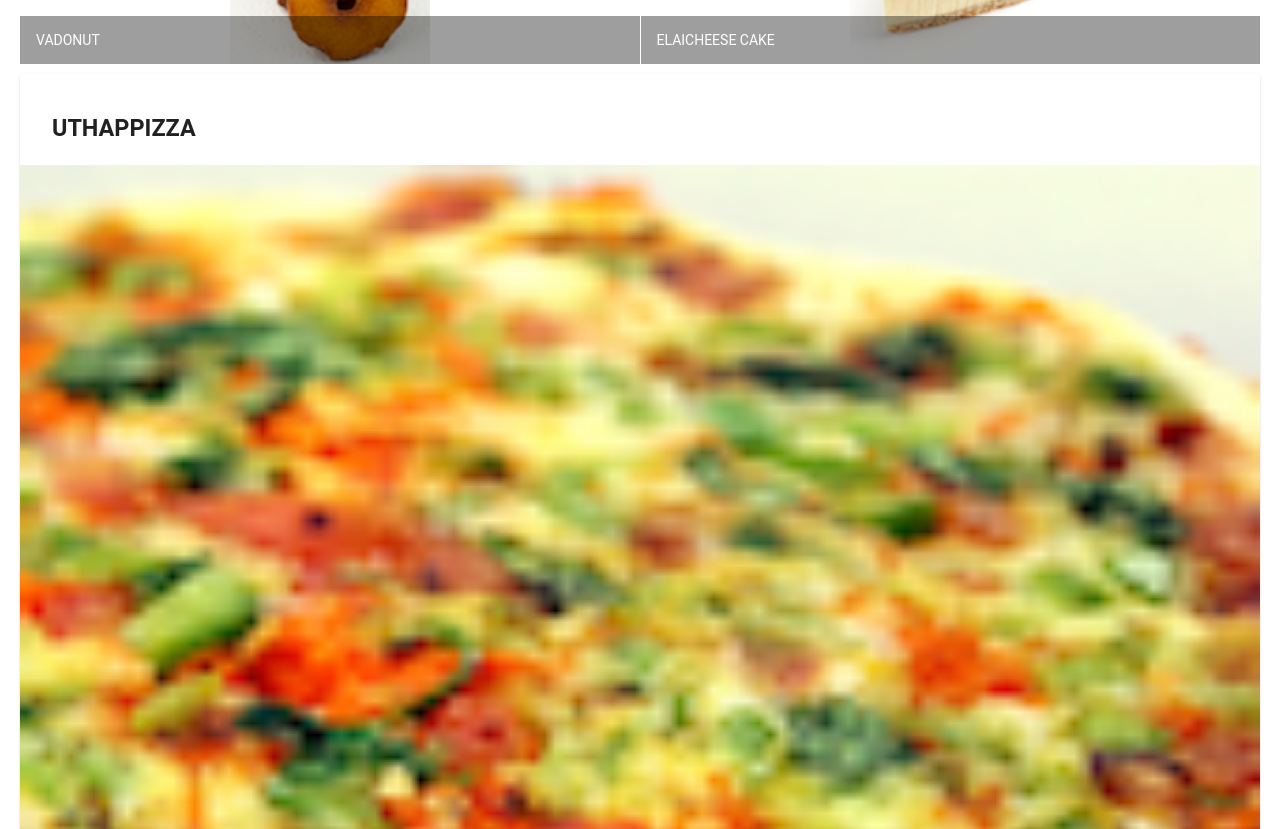
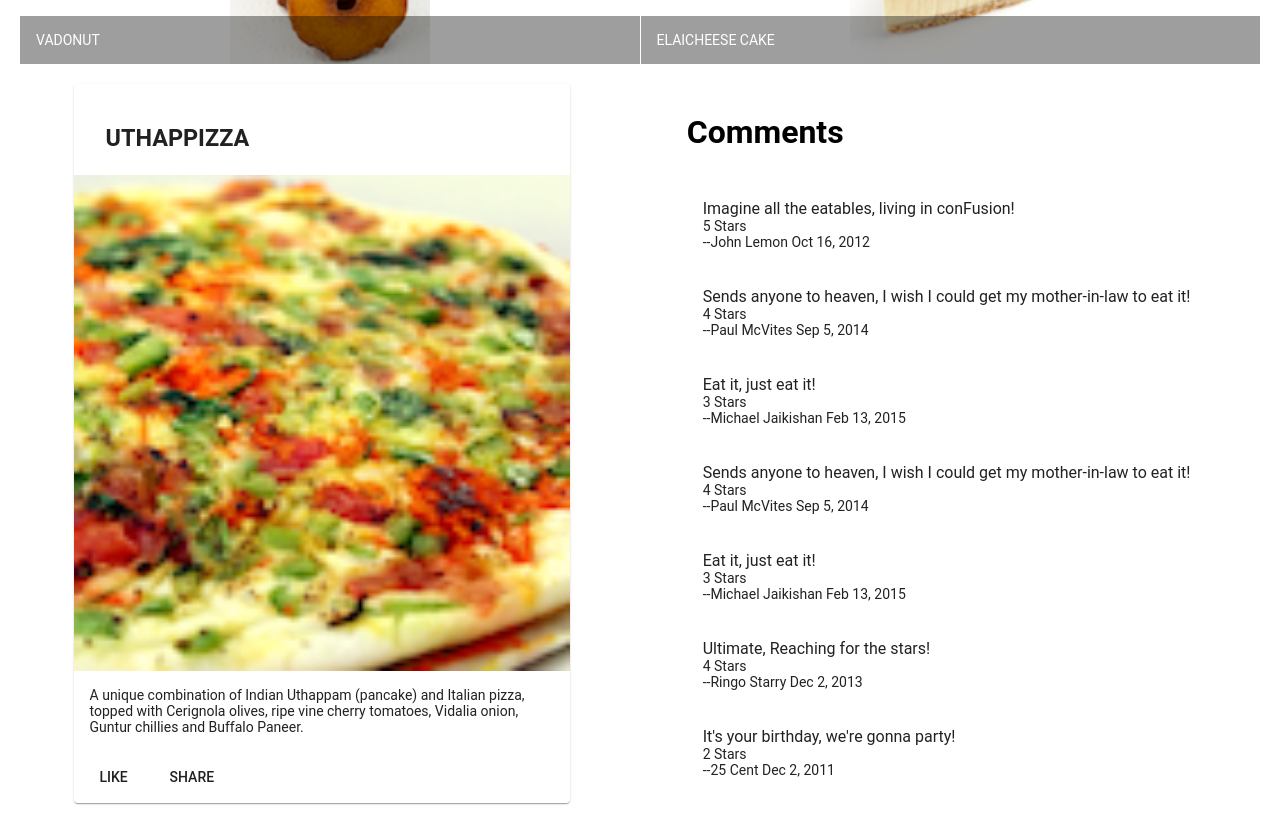
Before and after one commit to Baladou/conFusionAngularApp, an Angular app: page / in a window 1280 px wide. Shown: the part 500-1329 px from the top of the page. Built offline with nearby package versions, Linux system fonts and the light colour scheme.

Commit message:
dishdetail component

```diff
--- a/src/app/app.component.html
+++ b/src/app/app.component.html
@@ -2,3 +2,4 @@
   <span>Ristorante Con Fusion</span>
 </mat-toolbar>
 <app-menu></app-menu>
+<app-dishdetail></app-dishdetail>
--- a/src/app/app.module.ts
+++ b/src/app/app.module.ts
@@ -12,11 +12,13 @@
 import { AppComponent } from './app.component';
 import 'hammerjs';
 import { MenuComponent } from './menu/menu.component';
+import { DishdetailComponent } from './dishdetail/dishdetail.component';
 
 @NgModule({
   declarations: [
     AppComponent,
-    MenuComponent
+    MenuComponent,
+    DishdetailComponent
   ],
   imports: [
     BrowserModule,
--- /dev/null
+++ b/src/app/dishdetail/dishdetail.component.html
@@ -0,0 +1,49 @@
+<div class="container"
+    fxLayout="row"
+    fxLayout.sm="column"
+    fxLayout.xs="column"
+    fxLayoutAlign.gt-md="space-around center"
+    fxLayoutGap="10px"
+    fxLayoutGap.xs="0">
+
+  <div fxFlex="40">
+   <div fxFlex *ngIf="dish">
+    <mat-card>
+      <mat-card-header>
+        <mat-card-title>
+          <h3>{{dish.name | uppercase}}</h3>
+        </mat-card-title>
+      </mat-card-header>
+      <img mat-card-image src={{dish.image}} alt={{dish.name}}>
+      <mat-card-content>
+        <p>{{dish.description}}
+        </p>
+      </mat-card-content>
+      <mat-card-actions>
+        <button mat-button>LIKE</button>
+        <button mat-button>SHARE</button>
+      </mat-card-actions>
+    </mat-card>
+  </div>
+  </div>
+
+  <div>
+    <div>
+      <h1>
+      Comments</h1>
+    </div>
+    <div  *ngIf="dish">
+      <mat-list fxFlex>
+        <mat-list-item *ngFor="let comment of dish.comments">
+
+          <p matLine>
+            <span> {{comment.comment}} </span>
+          </p>
+          <p matLine>{{comment.rating}} Stars </p>
+          <p matLine> --{{comment.author}} {{comment.date | date}}  </p>
+        </mat-list-item>
+      </mat-list>
+    </div>
+  </div>
+
+</div>
--- /dev/null
+++ b/src/app/dishdetail/dishdetail.component.ts
@@ -0,0 +1,69 @@
+import { Component, OnInit } from '@angular/core';
+const DISH = {
+  id: '0',
+  name: 'Uthappizza',
+  image: '/assets/images/uthappizza.png',
+  category: 'mains',
+  featured: true,
+  label: 'Hot',
+  price: '4.99',
+  // tslint:disable-next-line:max-line-length
+  description: 'A unique combination of Indian Uthappam (pancake) and Italian pizza, topped with Cerignola olives, ripe vine cherry tomatoes, Vidalia onion, Guntur chillies and Buffalo Paneer.',
+  comments: [
+       {
+           rating: 5,
+           comment: 'Imagine all the eatables, living in conFusion!',
+           author: 'John Lemon',
+           date: '2012-10-16T17:57:28.556094Z'
+       },
+       {
+           rating: 4,
+           comment: 'Sends anyone to heaven, I wish I could get my mother-in-law to eat it!',
+           author: 'Paul McVites',
+           date: '2014-09-05T17:57:28.556094Z'
+       },
+       {
+           rating: 3,
+           comment: 'Eat it, just eat it!',
+           author: 'Michael Jaikishan',
+           date: '2015-02-13T17:57:28.556094Z'
+       },
+       {
+        rating: 4,
+        comment: 'Sends anyone to heaven, I wish I could get my mother-in-law to eat it!',
+        author: 'Paul McVites',
+        date: '2014-09-05T17:57:28.556094Z'
+    },
+    {
+        rating: 3,
+        comment: 'Eat it, just eat it!',
+        author: 'Michael Jaikishan',
+        date: '2015-02-13T17:57:28.556094Z'
+    },
+    {
+        rating: 4,
+        comment: 'Ultimate, Reaching for the stars!',
+        author: 'Ringo Starry',
+        date: '2013-12-02T17:57:28.556094Z'
+    },
+    {
+        rating: 2,
+        comment: 'It\'s your birthday, we\'re gonna party!',
+        author: '25 Cent',
+        date: '2011-12-02T17:57:28.556094Z'
+    }
+]
+};
+@Component({
+  selector: 'app-dishdetail',
+  templateUrl: './dishdetail.component.html',
+  styleUrls: ['./dishdetail.component.scss']
+})
+export class DishdetailComponent implements OnInit {
+  dish = DISH;
+  constructor() { }
+
+  ngOnInit() {
+  }
+
+}
--- a/src/app/menu/menu.component.html
+++ b/src/app/menu/menu.component.html
@@ -19,7 +19,7 @@
     </mat-grid-list>
   </div>
 
-  <div fxFlex *ngIf="selectedDish">
+  <!--<div fxFlex *ngIf="selectedDish">
     <mat-card>
       <mat-card-header>
         <mat-card-title>
@@ -36,7 +36,7 @@
         <button mat-button>SHARE</button>
       </mat-card-actions>
     </mat-card>
-  </div>
+  </div>-->
 
 
 </div>
```
Also changed, not shown: src/app/dishdetail/dishdetail.component.scss (added), 1 other file (tests, documents, lock files or other folders).
